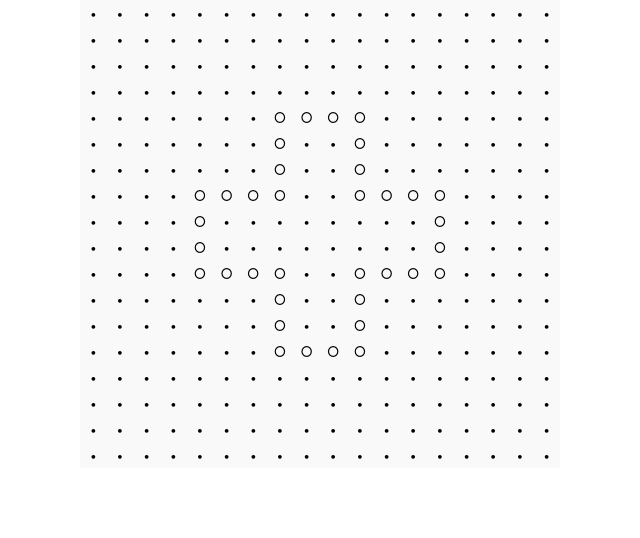
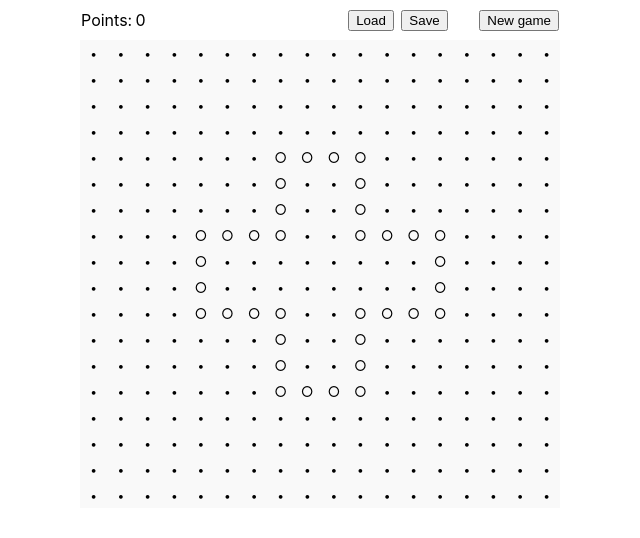
Before and after one commit to torvnen/linegame, a React (Create React App) app: page / in a window 1280 px wide. Shown: the top 538 px of the page, without its empty margins (320-960 px from the left). Built offline with nearby package versions, Linux system fonts and the light colour scheme.

Commit message:
Point counter & menu

```diff
--- a/src/classes/Game.ts
+++ b/src/classes/Game.ts
@@ -21,6 +21,9 @@ class Game {
       return this.getPossibleLines(this.selectedCellCoords)
         .map((l) => l.coords)
         .reduce((prev, curr) => prev.concat(curr), []);
+  }
+  get lineCount(): number {
+    return this.lines?.length || 0;
   }
   get endOfLineCoords(): Array<Coords> {
     if (!this.selectedCellCoords) return [];
@@ -142,6 +145,7 @@ decorate(Game, {
   lines: observable,
   rows: computed,
   cells: observable,
+  lineCount: computed,
 });
 
 export default Game;
--- a/src/components/Board.tsx
+++ b/src/components/Board.tsx
@@ -6,23 +6,26 @@ import { BOARD_MATRIX_SIZE, CELL_SIZE } from "../classes/constants";
 import { Row } from "./Row";
 import { autorun } from "mobx";
 import { observer } from "mobx-react";
+import Menu from "./Menu";
 
 const style: CSSProperties = {
   width: BOARD_MATRIX_SIZE * CELL_SIZE,
-  margin: "auto"
+  margin: "auto",
 };
 
 export const Board = observer((props: { game: Game }) => {
+  const { game } = props;
   React.useEffect(() => {
     autorun(() => {
-      console.debug("highlightedCoords: ", props.game!.highlightedCoords);
+      console.debug("highlightedCoords: ", game.highlightedCoords);
     });
-  }, [props.game]);
+  }, [game]);
   return (
     <table cellSpacing={0} style={style}>
+      <Menu game={game} />
       <tbody>
-        {props.game.rows.map((row) => (
-          <Row game={props.game} key={row.yIndex} {...row} />
+        {game.rows.map((row) => (
+          <Row game={game} key={row.yIndex} {...row} />
         ))}
       </tbody>
     </table>
--- /dev/null
+++ b/src/components/Menu.tsx
@@ -0,0 +1,29 @@
+import React from "react";
+import { observer } from "mobx-react";
+import Game from "../classes/Game";
+
+const Menu = observer((props: { game: Game }) => {
+  return (
+    <thead>
+      <tr style={{ height: 40 }}>
+        <td colSpan={2}>Points:</td>
+        <td colSpan={3}>{props.game.lineCount}</td>
+        <td colSpan={5} />
+        <td colSpan={2}>
+          <button>Load</button>
+        </td>
+        <td colSpan={2}>
+          <button>Save</button>
+        </td>
+        <td colSpan={5} style={{ textAlign: "right" }}>
+          <button>New game</button>
+        </td>
+      </tr>
+      {/* <tr style={{ height: 10 }}>
+        <td colSpan={99} />
+      </tr> */}
+    </thead>
+  );
+});
+
+export default Menu;
```
